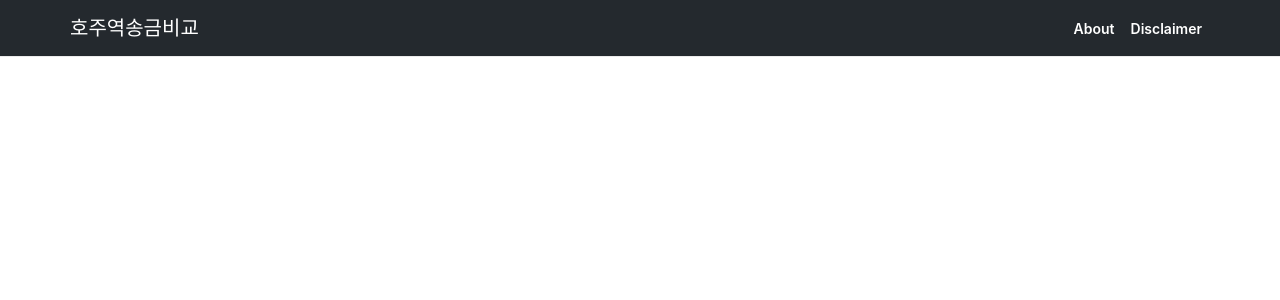
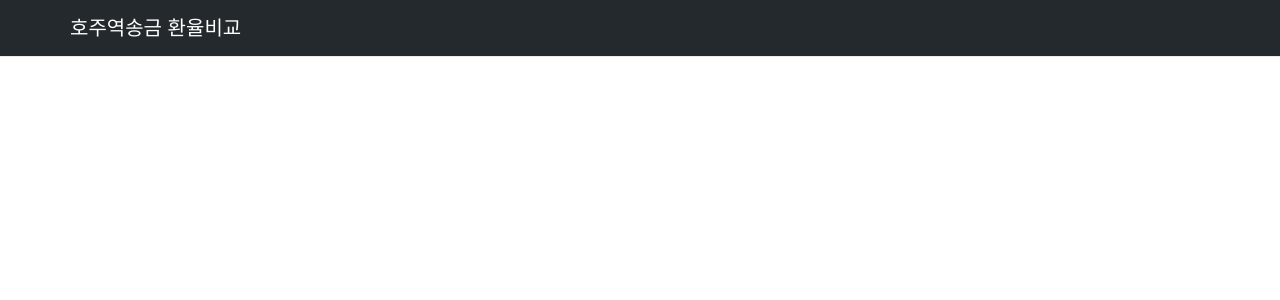
Before and after one commit to minho42/ysk, a Django app: template templates/base.html in a window 1280 px wide. Shown: the top 300 px of the page. Run offline with Django 3.2, Linux system fonts and the light colour scheme; the template is opened without the code that fills it, so the values that code supplies are empty; some libraries are stand-ins or nearby versions.

Commit message:
remove unused about, disclaimer links

```diff
--- a/templates/navbar.html
+++ b/templates/navbar.html
@@ -3,16 +3,13 @@
 <nav class="navbar navbar-expand navbar-dark bg-dark">
   <div class="container">
 
-    <a class="navbar-brand" href="{% url 'currency:list' %}">호주역송금비교</a>
-    <div class="collapse navbar-collapse" id="navbarNavDropdown">
+    <a class="navbar-brand" href="{% url 'currency:list' %}">호주역송금 환율비교</a>
+    <!-- <div class="collapse navbar-collapse" id="navbarNavDropdown">
       <ul class="nav navbar-nav ml-auto">
         <li class="nav-item">
           <a class="nav-link" href="#">About</a>
         </li>
-        <li class="nav-item">
-          <a class="nav-link" href="#">Disclaimer</a>
-        </li>
       </ul>
-    </div>
+    </div> -->
   </div>
 </nav>
```
